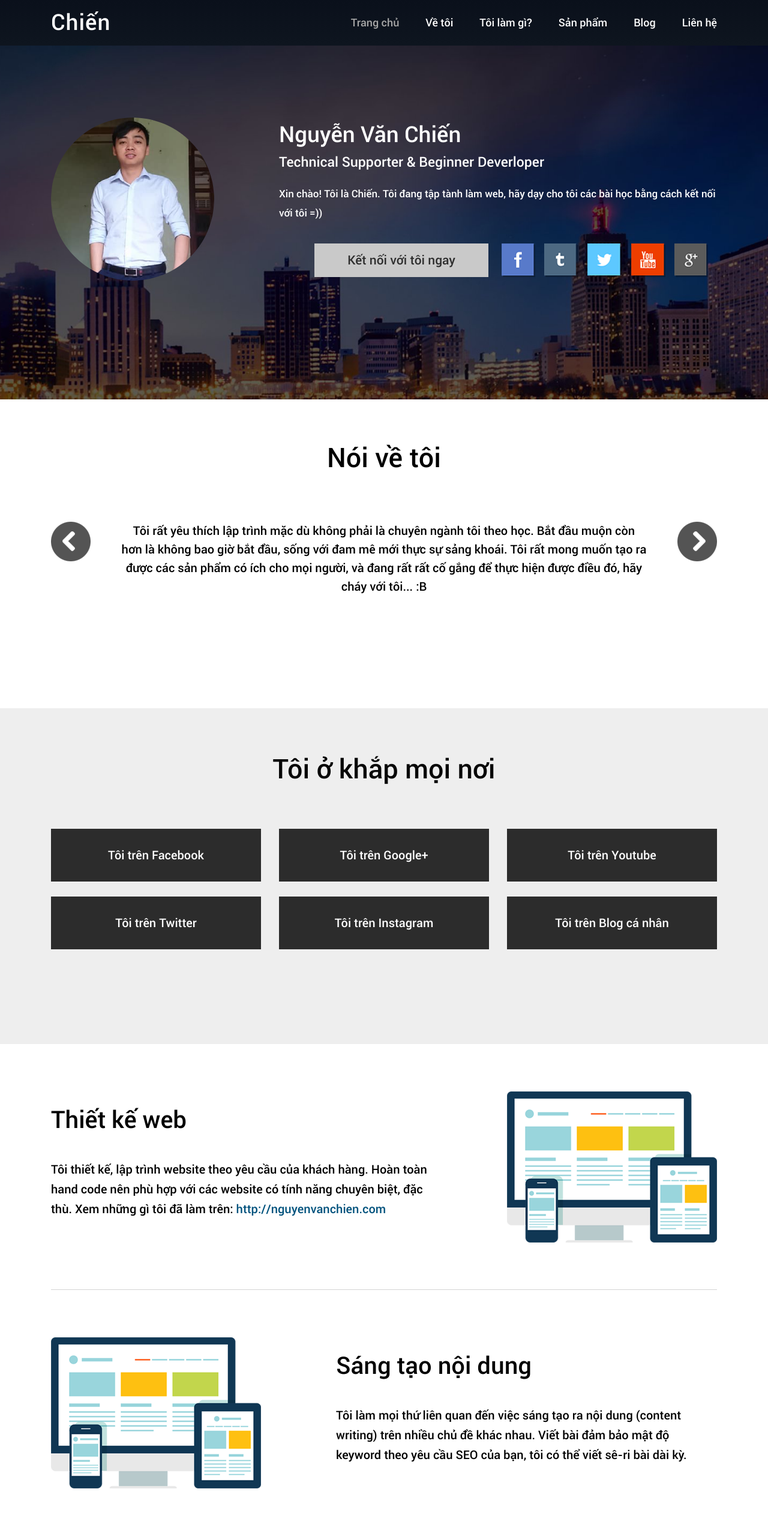
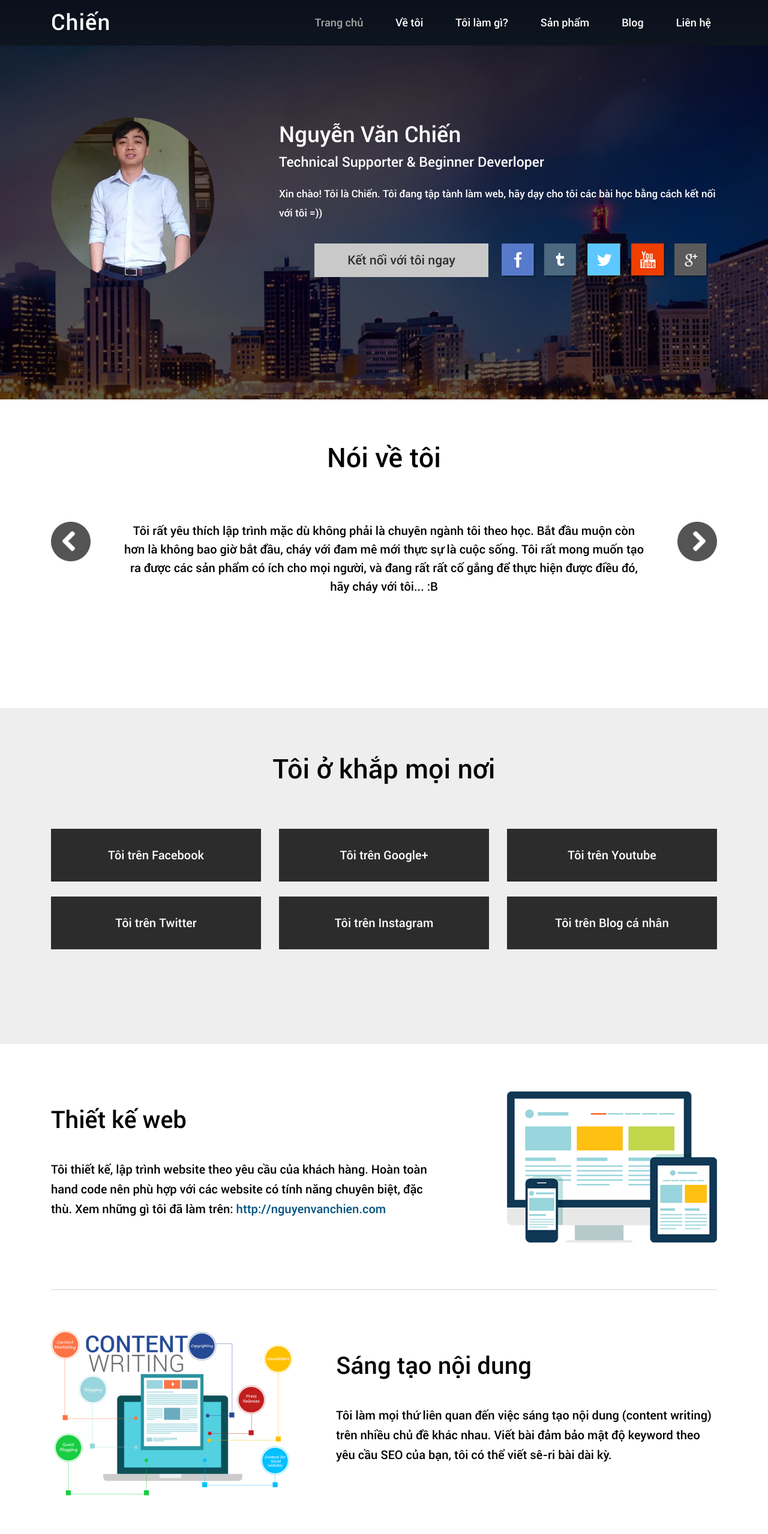
Before and after one commit to Vanchiendtvt/baitap6_1, a plain HTML site: page index.html in a window 1280 px wide. Shown: the top 2558 px of the page at 60% size. Drawn offline with Linux system fonts and the light colour scheme.

Commit message:
Add files via upload

```diff
--- a/index.html
+++ b/index.html
@@ -43,7 +43,7 @@
         <h2>Nói về tôi</h2>
         <div>
             <button></button>
-            <p>Tôi rất yêu thích lập trình mặc dù không phải là chuyên ngành tôi theo học. Bắt đầu muộn còn hơn là không bao giờ bắt đầu, sống với đam mê mới thực sự sảng khoái. Tôi rất mong muốn tạo ra được các sản phẩm có ích cho mọi người, và đang rất rất cố gắng để thực hiện được điều đó, hãy cháy với tôi... :B</p>
+            <p>Tôi rất yêu thích lập trình mặc dù không phải là chuyên ngành tôi theo học. Bắt đầu muộn còn hơn là không bao giờ bắt đầu, cháy với đam mê mới thực sự là cuộc sống. Tôi rất mong muốn tạo ra được các sản phẩm có ích cho mọi người, và đang rất rất cố gắng để thực hiện được điều đó, hãy cháy với tôi... :B</p>
             <button></button>
         </div>
     </div>
@@ -70,11 +70,11 @@
                 <span><img src="images/designweb.png" alt=""></span>
             </li>
             <li>
-                <span><img src="images/designweb.png" alt=""></span>
                 <div>
                     <h3>Sáng tạo nội dung</h3>
-                    <p>Tôi làm mọi thứ liên quan đến việc sáng tạo ra nội dung (content writing) trên nhiều chủ đề khác nhau. Viết bài đảm bảo mật độ keyword theo yêu cầu SEO của bạn, tôi có thể viết sê-ri bài dài kỳ.</p>
+                    <p>Tôi làm mọi thứ liên quan đến việc sáng tạo nội dung (content writing) trên nhiều chủ đề khác nhau. Viết bài đảm bảo mật độ keyword theo yêu cầu SEO của bạn, tôi có thể viết sê-ri bài dài kỳ.</p>
                 </div>
+                <span><img src="images/contentwriting.png" alt=""></span>
             </li>
             <li>
                 <div>
@@ -84,11 +84,11 @@
                 <span><img src="images/writeforlife.png" alt=""></span>
             </li>
             <li>
-                <span><img src="images/dolike.png" alt=""></span>
                 <div>
                     <h3>Làm những gì tôi thích</h3>
                     <p>Tôi yêu thích lập trình vi điều khiển arduino, yêu thích nghiên cứu công nghệ và ứng dụng tự động hóa vào cuộc sống. Tôi viết blog lập trình cuộc sống, xem tại: <a href="#">http://nguyenvanchien.com</a></p>
                 </div>
+                <span><img src="images/dolike.png" alt=""></span>
             </li>
         </ul>
     </div>
@@ -147,7 +147,7 @@
                 <li><a href="#">Follow tôi trên twitter</a></li>
             </ul>
         </div>
-        <a href="https://github.com/Vanchiendtvt/baitap6plus" target="_blank">SourceCode <span>- Chiến Nguyễn</span></a>
+        <a href="https://github.com/Vanchiendtvt/baitap6_1" target="_blank">SourceCode <span>- Chiến Nguyễn</span></a>
     </footer>
 </body>
 </html>
--- a/style.css
+++ b/style.css
@@ -39,7 +39,7 @@ header a{
 }
 header li{
     display: inline-block;
-    margin-left: 40px;
+    margin-left: 30px;
 }
 header h1 a{
     font-size: 37px;
@@ -48,10 +48,16 @@ header h1 a{
 header ul a{
     font-size: 18px;
     color: #fefefe;
+    padding: 0 10px;
 }
 header ul li:first-child a{
     color: #a6a6a6;
 }
+header li:hover a{
+    color: #080d18;
+    background: rgb(238, 237, 237);
+}
+
 #profile{
     background-color: #38384b;
     height: 590px;
@@ -177,8 +183,6 @@ header ul li:first-child a{
     text-align: center;
 }
 #can-i-do ul li{
-    display:flex;
-    justify-content: space-between;
     border-bottom: solid 1px #d4d4d4;
     height: 410px;
 }
@@ -190,6 +194,12 @@ header ul li:first-child a{
     margin-top:110px;
     margin-bottom: 50px;
 }
+#can-i-do div{
+    float: left;
+}
+#can-i-do li:nth-child(2n) div{
+    float: right;
+}
 #can-i-do p{
     font-size: 20px;
     line-height: 33px;
@@ -197,10 +207,14 @@ header ul li:first-child a{
     width: 635px;
 }
 #can-i-do span{
-    display: inline-block;
+    float: right;
+    display: block;
     height: 410px;
     line-height: 410px;
     position: relative;
+}
+#can-i-do li:nth-child(2n) span{
+    float: left;
 }
 #can-i-do img{
     display: inline-block;
```
